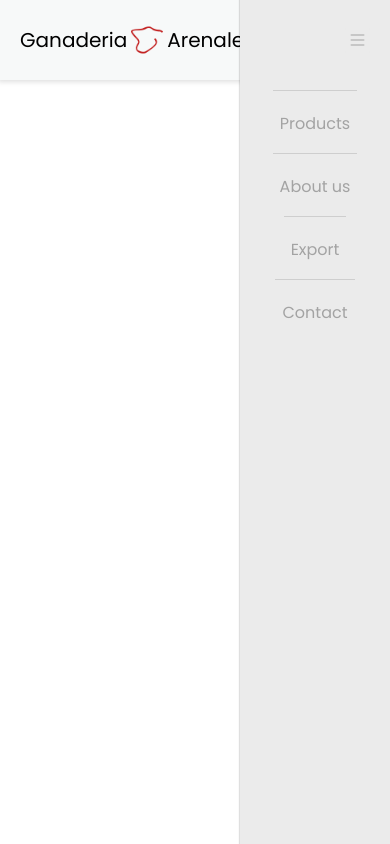
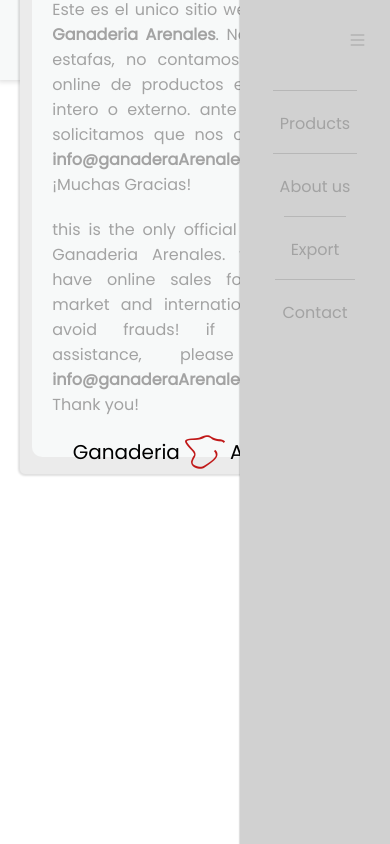
Before and after one commit to cotsdev93/ganaderaArenales, a website: page index.html in a window 390 px wide. Both pictures are taken after a click on the element 357 px from the left and 40 px from the top of the page. Drawn offline with Linux system fonts and the light colour scheme.

Commit message:
popup responsive

```diff
--- a/index.html
+++ b/index.html
@@ -32,6 +32,29 @@
         <span class="logo">Arenales</span>
       </h1>
     </div>
+    <div class="popupContainer">
+      <div class="popup">
+        <p>
+          Este es el unico sitio web oficial de
+          <strong>Ganaderia Arenales</strong>. No caigas en estafas, no contamos
+          con venta online de productos en mercado intero o externo. ante la
+          duda te solicitamos que nos contactes a:
+          <strong>info@ganaderaArenales.com</strong> ¡Muchas Gracias!
+        </p>
+        <p>
+          this is the only official web site of Ganaderia Arenales. we do not
+          have online sales for domestic market and international market. avoid
+          frauds! if you need assistance, please contact:
+          <strong>info@ganaderaArenales.com</strong>.com Thank you!
+        </p>
+        <div class="logoPopup">
+          <span translate="no">Ganaderia</span>
+          <img class="logo" src="./assets/img/logoSolo.png" alt="" />
+          <span translate="no">Arenales</span>
+        </div>
+        <button id="x"><i class="fa-regular fa-x"></i></button>
+      </div>
+    </div>
     <header>
       <nav>
         <div class="logoNav">
--- a/script.js
+++ b/script.js
@@ -19,9 +19,9 @@
       });
     }, 3000);
 
-    setTimeout(()=>{
-        intro.style.top = "-100vh"
-    },3200)
+    setTimeout(() => {
+      intro.style.top = "-100vh";
+    }, 3200);
   });
 });
 
@@ -30,5 +30,19 @@
 
 menu.addEventListener("click", () => {
   navMenu.classList.toggle("show");
-  menu.classList.toggle("opacity")
+  menu.classList.toggle("opacity");
 });
+
+const popup = document.querySelector(".popupContainer");
+const buttonx = document.getElementById("x")
+function openPopup() {
+  setTimeout(() => {
+    popup.classList.add("top");
+    console.log("funciona")
+  }, 7000);
+}
+openPopup();
+
+buttonx.addEventListener("click", ()=>{
+  popup.classList.remove("top");
+})
--- /dev/null
+++ b/scss/componentes/popup.scss
@@ -0,0 +1,135 @@
+body {
+  position: relative;
+
+  .popupContainer {
+    position: absolute;
+    top: -455px;
+    left: 0;
+    right: 0;
+    margin: auto;
+    width: 420px;
+    height: 450px;
+    background-color: $grisMasClaro;
+    display: flex;
+    justify-content: center;
+    align-items: center;
+    box-shadow: 0px 0px 2px 2px #00000020;
+    transition: 2s;
+    border-radius: 5px;
+    .popup {
+      width: 93%;
+      height: 93%;
+      align-items: center;
+      border-radius: 10px;
+      background-color: $blanco;
+      justify-content: center;
+      position: relative;
+      p {
+        font-family: "poppins";
+        color: $grisOscuro;
+        padding: 10px 20px 10px 20px;
+        text-align: justify;
+      }
+      .logoPopup {
+        display: flex;
+        align-items: center;
+        justify-content: center;
+        span {
+          font-size: 20px;
+          font-family: "poppins";
+        }
+        img {
+          width: 50px;
+        }
+      }
+      button {
+        width: 30px;
+        height: 30px;
+        border-radius: 50%;
+        position: absolute;
+        right: -20px;
+        top: -20px;
+        color: $blanco;
+        cursor: pointer;
+        border: none;
+        background-color: $grisClaro;
+        display: flex;
+        justify-content: center;
+        align-items: center;
+      }
+    }
+  }
+  .top {
+    top:30px
+  }
+}
+
+
+@media (max-width: 737px) {
+    body {
+        position: relative;
+
+        .popupContainer {
+          position: absolute;
+          top: -520px;
+          left: 0;
+          right: 0;
+          margin: auto;
+          width: 350px;
+          height: 505px;
+          background-color: $grisMasClaro;
+          display: flex;
+          justify-content: center;
+          align-items: center;
+          box-shadow: 0px 0px 2px 2px #00000020;
+          transition: 2s;
+          border-radius: 5px;
+          .popup {
+            width: 93%;
+            height: 93%;
+            align-items: center;
+            border-radius: 10px;
+            background-color: $blanco;
+            justify-content: center;
+            position: relative;
+            p {
+              font-family: "poppins";
+              color: $grisOscuro;
+              padding: 10px 20px 10px 20px;
+              text-align: justify;
+            }
+            .logoPopup {
+              display: flex;
+              align-items: center;
+              justify-content: center;
+              span {
+                font-size: 20px;
+                font-family: "poppins";
+              }
+              img {
+                width: 50px;
+              }
+            }
+            button {
+              width: 30px;
+              height: 30px;
+              border-radius: 50%;
+              position: absolute;
+              right: -20px;
+              top: -20px;
+              color: $blanco;
+              cursor: pointer;
+              border: none;
+              background-color: $grisClaro;
+              display: flex;
+              justify-content: center;
+              align-items: center;
+            }
+          }
+        }
+        .top {
+          top:90px
+        }
+      }
+
+}
--- a/scss/componentes/variables.scss
+++ b/scss/componentes/variables.scss
@@ -1,5 +1,6 @@
 $blanco: #f7f9f9;
-$grisClaro: #ebebeb;
+$grisClaro: #d1d1d1;
+$grisMasClaro: #ebebeb;
 $grisOscuro: #a3a3a3;
 
 * {
--- a/scss/style.scss
+++ b/scss/style.scss
@@ -1,3 +1,4 @@
 @import "./componentes/variables.scss";
 @import "./componentes/splash.scss";
-@import "./componentes/header.scss"
+@import "./componentes/header.scss";
+@import "./componentes/popup.scss"
```
Also changed, not shown: notes.txt (added, +37 -0 lines), css/componentes/popup.css (added), css/style.css, 3 other files.
